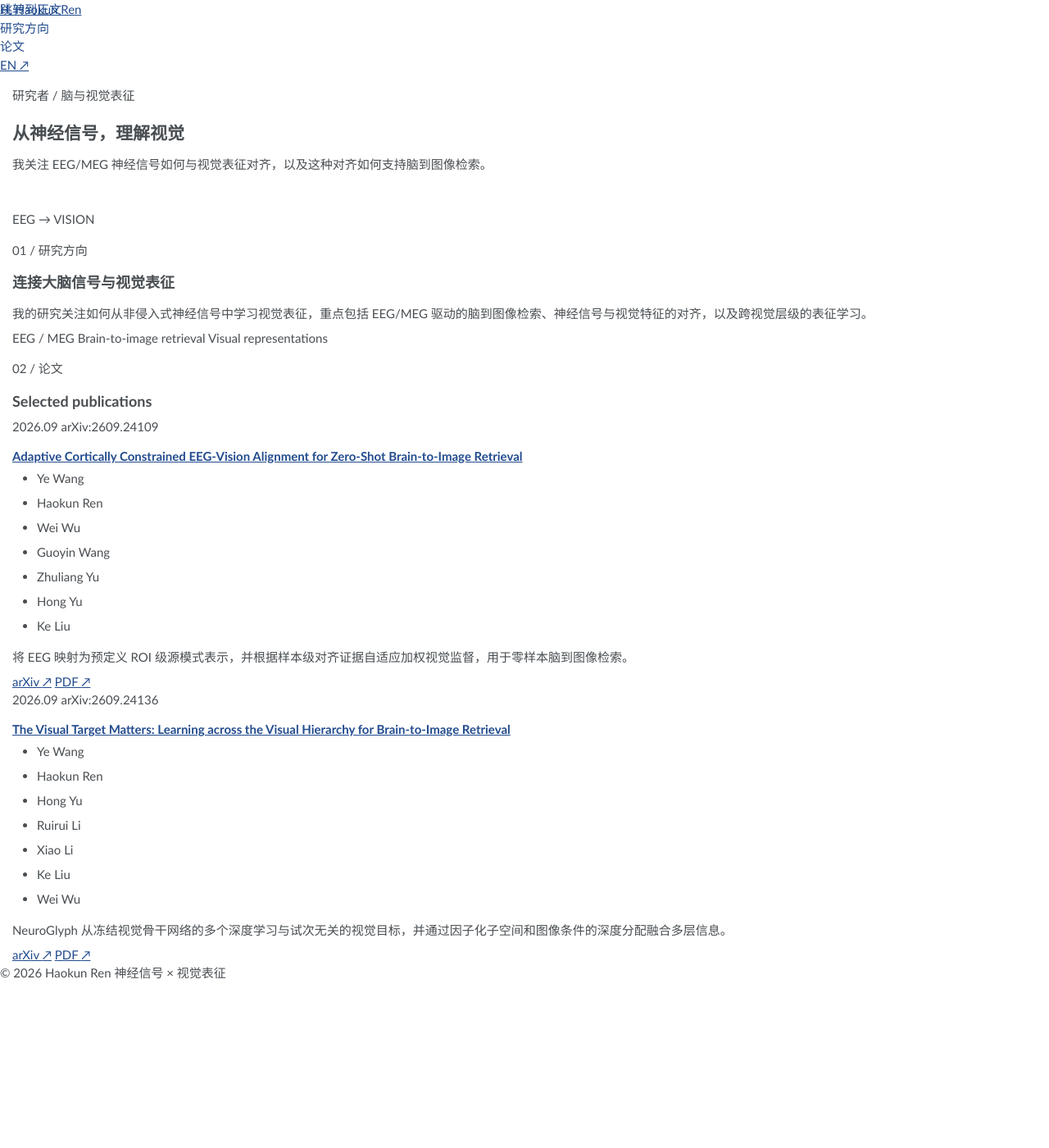
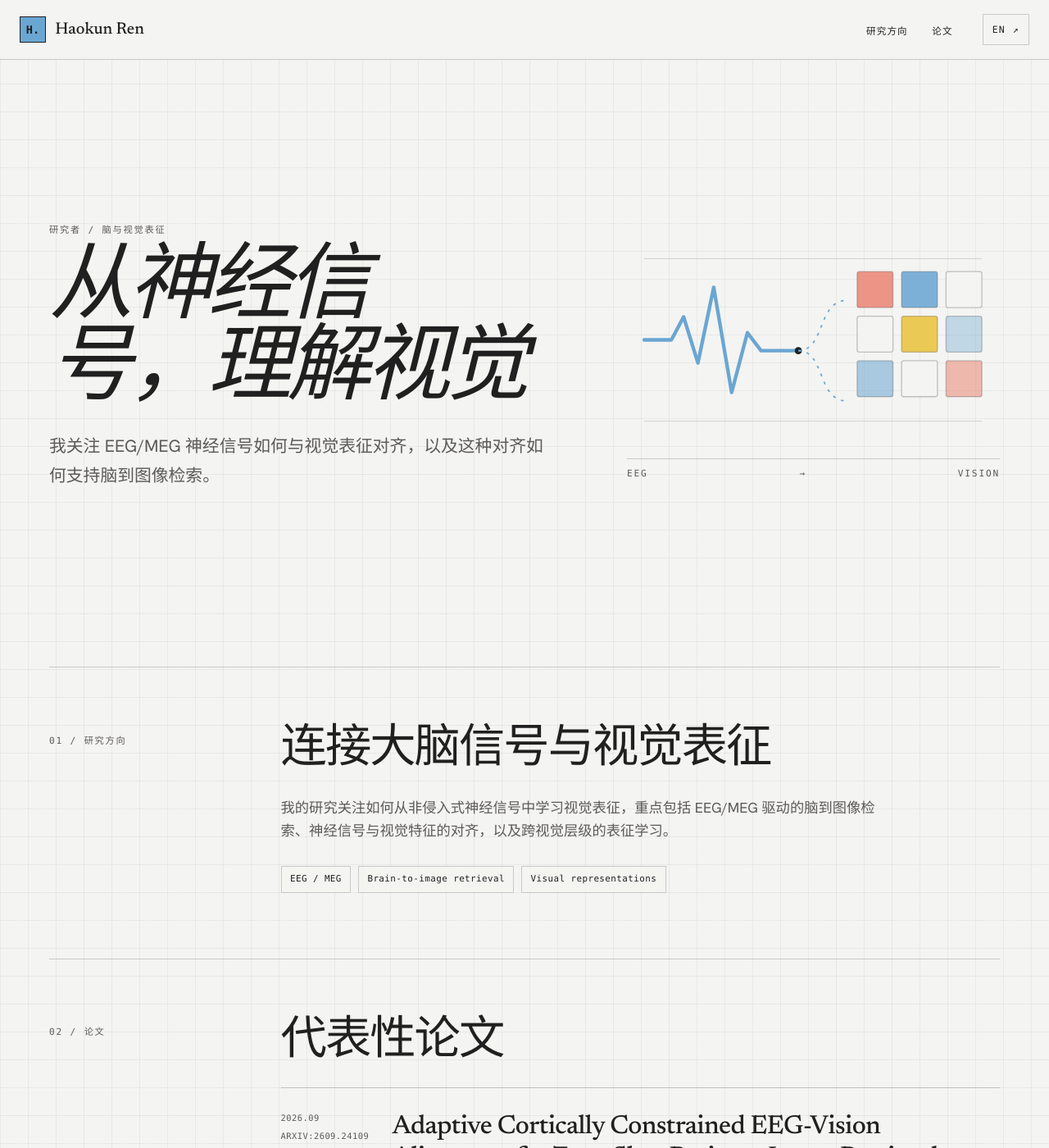
Before and after one commit to J4ck1e2000/J4ck1e2000.github.io, a Jekyll site: the page built from _pages/about.md, in a window 1280 px wide and 1400 px high. Shown: the whole window at 82% size. Built offline with Jekyll 4.4.1, drawn with Linux system fonts in a browser that asks for light colours.

Commit message:
feat: style bilingual academic homepage

```diff
--- a/_includes/head.html
+++ b/_includes/head.html
@@ -1,4 +1,8 @@
 <meta charset="utf-8">
 {% include seo.html %}
 <meta name="viewport" content="width=device-width, initial-scale=1.0">
-<link rel="stylesheet" href="{{ '/assets/css/main.css' | relative_url }}">
+<meta name="theme-color" content="#F4F4F2">
+<link rel="preconnect" href="https://fonts.googleapis.com">
+<link rel="preconnect" href="https://fonts.gstatic.com" crossorigin>
+<link href="https://fonts.googleapis.com/css2?family=Hanken+Grotesk:wght@400;500;600;700&family=Newsreader:ital,opsz,wght@0,6..72,400;0,6..72,500;1,6..72,400;1,6..72,500&display=swap" rel="stylesheet">
+<link rel="stylesheet" href="{{ '/assets/css/site.css' | relative_url }}">
--- a/_includes/publication.html
+++ b/_includes/publication.html
@@ -5,7 +5,7 @@
     <span>arXiv:{{ paper.id }}</span>
   </div>
   <h3 class="publication__title"><a href="{{ paper.arxiv_url }}">{{ paper.title | escape }}</a></h3>
-  <ul class="publication__authors" aria-label="Authors">
+  <ul class="publication__authors" aria-label="{% if page.locale == 'zh' %}作者{% else %}Authors{% endif %}">
     {% for author in paper.authors %}
       <li{% if author.owner %} class="publication__author--owner"{% endif %}>{{ author.name | escape }}</li>
     {% endfor %}
--- a/_pages/about.md
+++ b/_pages/about.md
@@ -25,6 +25,6 @@ redirect_from:
 
 <section id="publications" class="content-section">
   <p class="section-label">02 / 论文</p>
-  <h2>Selected publications</h2>
+  <h2>代表性论文</h2>
   {% include publication-list.html %}
 </section>
--- /dev/null
+++ b/assets/css/site.scss
@@ -0,0 +1,500 @@
+---
+---
+
+:root {
+  --paper: #F4F4F2;
+  --grid: #DEDEDA;
+  --ink: #202020;
+  --muted: #5C5A57;
+  --blue: #6AA6D2;
+  --blue-ink: #315F80;
+  --coral: #EC8E7D;
+  --yellow: #EBC84D;
+  --rule: rgba(32, 32, 32, .2);
+  --serif: "Newsreader", "Noto Serif SC", Georgia, serif;
+  --sans: "Hanken Grotesk", "PingFang SC", "Microsoft YaHei", sans-serif;
+  --mono: ui-monospace, SFMono-Regular, Menlo, Monaco, Consolas, monospace;
+  --content-width: 1160px;
+}
+
+*,
+*::before,
+*::after {
+  box-sizing: border-box;
+}
+
+html {
+  scroll-behavior: smooth;
+  scroll-padding-top: 7rem;
+}
+
+body {
+  min-width: 320px;
+  margin: 0;
+  color: var(--ink);
+  background-color: var(--paper);
+  background-image:
+    linear-gradient(to right, rgba(32, 32, 32, .055) 1px, transparent 1px),
+    linear-gradient(to bottom, rgba(32, 32, 32, .055) 1px, transparent 1px);
+  background-size: 34px 34px;
+  font-family: var(--sans);
+  font-size: 17px;
+  line-height: 1.65;
+  -webkit-font-smoothing: antialiased;
+}
+
+a {
+  color: var(--blue-ink);
+  text-decoration-thickness: 1px;
+  text-underline-offset: .2em;
+}
+
+a:hover {
+  color: var(--ink);
+}
+
+a:focus-visible {
+  outline: 3px solid var(--blue-ink);
+  outline-offset: 4px;
+  border-radius: 2px;
+}
+
+.skip-link {
+  position: absolute;
+  z-index: 10;
+  top: .75rem;
+  left: .75rem;
+  padding: .65rem .9rem;
+  transform: translateY(-160%);
+  color: var(--paper);
+  background: var(--ink);
+  text-decoration: none;
+}
+
+.skip-link:focus {
+  transform: translateY(0);
+}
+
+.site-header {
+  position: sticky;
+  z-index: 5;
+  top: 0;
+  border-bottom: 1px solid var(--rule);
+  background: rgba(244, 244, 242, .94);
+  backdrop-filter: blur(10px);
+}
+
+.site-header__inner {
+  display: grid;
+  grid-template-columns: 1fr auto auto;
+  align-items: center;
+  gap: 2.25rem;
+  width: min(calc(100% - 3rem), 1280px);
+  min-height: 72px;
+  margin: 0 auto;
+}
+
+.site-brand {
+  display: inline-flex;
+  align-items: center;
+  gap: .7rem;
+  width: fit-content;
+  color: var(--ink);
+  font-family: var(--serif);
+  font-size: 1.25rem;
+  font-weight: 500;
+  text-decoration: none;
+}
+
+.site-brand__mark {
+  display: grid;
+  width: 2rem;
+  height: 2rem;
+  place-items: center;
+  border: 1px solid var(--ink);
+  background: var(--blue);
+  font-family: var(--mono);
+  font-size: .85rem;
+  font-weight: 700;
+}
+
+.site-nav ul {
+  display: flex;
+  align-items: center;
+  gap: clamp(1rem, 2.3vw, 2.25rem);
+  margin: 0;
+  padding: 0;
+  list-style: none;
+}
+
+.site-nav a,
+.language-switch {
+  color: var(--ink);
+  font-family: var(--mono);
+  font-size: .72rem;
+  letter-spacing: .1em;
+  text-decoration: none;
+  text-transform: uppercase;
+}
+
+.site-nav a:hover {
+  text-decoration: underline;
+  text-decoration-color: var(--blue-ink);
+  text-underline-offset: .45rem;
+}
+
+.language-switch {
+  display: inline-flex;
+  align-items: center;
+  gap: .55rem;
+  padding: .55rem .7rem;
+  border: 1px solid var(--rule);
+  background: var(--paper);
+}
+
+.language-switch:hover {
+  border-color: var(--ink);
+}
+
+.site-main {
+  width: min(calc(100% - 3rem), var(--content-width));
+  margin: 0 auto;
+}
+
+.hero {
+  display: grid;
+  grid-template-columns: minmax(0, 1.15fr) minmax(250px, .85fr);
+  align-items: center;
+  gap: clamp(2rem, 7vw, 7rem);
+  min-height: min(740px, calc(100svh - 72px));
+  padding: 5rem 0 6rem;
+}
+
+.hero__eyebrow,
+.section-label,
+.hero__visual-label {
+  margin: 0;
+  color: var(--muted);
+  font-family: var(--mono);
+  font-size: .7rem;
+  letter-spacing: .16em;
+  line-height: 1.5;
+  text-transform: uppercase;
+}
+
+.hero h1 {
+  max-width: 13ch;
+  margin: 1.1rem 0 1.4rem;
+  font-family: var(--serif);
+  font-size: clamp(3.7rem, 8vw, 7.5rem);
+  font-style: italic;
+  font-weight: 400;
+  letter-spacing: -.055em;
+  line-height: .96;
+  text-wrap: balance;
+}
+
+.hero__summary {
+  max-width: 38rem;
+  margin: 0;
+  color: var(--muted);
+  font-size: clamp(1.05rem, 1.7vw, 1.3rem);
+  line-height: 1.7;
+}
+
+.hero__visual {
+  width: 100%;
+  max-width: 480px;
+  justify-self: end;
+}
+
+.hero__visual img {
+  display: block;
+  width: 100%;
+  height: auto;
+}
+
+.hero__visual-label {
+  display: flex;
+  justify-content: space-between;
+  margin-top: .8rem;
+  padding-top: .65rem;
+  border-top: 1px solid var(--rule);
+}
+
+.content-section {
+  display: grid;
+  grid-template-columns: minmax(150px, .38fr) minmax(0, 1.62fr);
+  column-gap: clamp(2rem, 6vw, 6rem);
+  padding: 4.5rem 0 5rem;
+  border-top: 1px solid var(--rule);
+  scroll-margin-top: 6.5rem;
+}
+
+.section-label {
+  grid-column: 1;
+  grid-row: 1 / span 4;
+  padding-top: .6rem;
+}
+
+.content-section h2 {
+  grid-column: 2;
+  margin: 0 0 1.5rem;
+  font-family: var(--serif);
+  font-size: clamp(2.2rem, 4.4vw, 4rem);
+  font-weight: 400;
+  letter-spacing: -.035em;
+  line-height: 1.08;
+  text-wrap: balance;
+}
+
+.content-section > p:not(.section-label) {
+  grid-column: 2;
+  max-width: 46rem;
+  margin: 0 0 1.5rem;
+  color: var(--muted);
+  font-size: 1.08rem;
+}
+
+.research-topics {
+  display: flex;
+  grid-column: 2;
+  flex-wrap: wrap;
+  gap: .55rem;
+  margin-top: .25rem;
+}
+
+.research-topics span {
+  padding: .4rem .65rem;
+  border: 1px solid var(--rule);
+  background: rgba(244, 244, 242, .82);
+  font-family: var(--mono);
+  font-size: .68rem;
+  letter-spacing: .04em;
+}
+
+.publication-list {
+  grid-column: 2;
+  border-top: 1px solid var(--rule);
+}
+
+.publication {
+  display: grid;
+  grid-template-columns: 112px minmax(0, 1fr);
+  column-gap: 1.5rem;
+  padding: 1.7rem 0 1.85rem;
+  border-bottom: 1px solid var(--rule);
+}
+
+.publication__meta {
+  display: flex;
+  grid-column: 1;
+  grid-row: 1 / span 4;
+  flex-direction: column;
+  gap: .35rem;
+  color: var(--muted);
+  font-family: var(--mono);
+  font-size: .65rem;
+  letter-spacing: .045em;
+  text-transform: uppercase;
+}
+
+.publication__title {
+  grid-column: 2;
+  margin: 0 0 .75rem;
+  font-family: var(--serif);
+  font-size: clamp(1.5rem, 2.5vw, 2.1rem);
+  font-weight: 500;
+  letter-spacing: -.02em;
+  line-height: 1.2;
+  text-wrap: balance;
+}
+
+.publication__title a {
+  color: var(--ink);
+  text-decoration: none;
+}
+
+.publication__title a:hover {
+  color: var(--blue-ink);
+}
+
+.publication__authors {
+  display: flex;
+  grid-column: 2;
+  flex-wrap: wrap;
+  gap: 0 .3rem;
+  margin: 0 0 .75rem;
+  padding: 0;
+  color: var(--muted);
+  font-size: .88rem;
+  list-style: none;
+}
+
+.publication__authors li:not(:last-child)::after {
+  content: ",";
+}
+
+.publication__author--owner {
+  color: var(--ink);
+  font-weight: 700;
+}
+
+.publication__summary {
+  grid-column: 2;
+  margin: 0 0 .9rem;
+  color: var(--muted);
+  font-size: .95rem;
+}
+
+.publication__links {
+  display: flex;
+  grid-column: 2;
+  gap: 1.2rem;
+  font-family: var(--mono);
+  font-size: .72rem;
+  letter-spacing: .05em;
+  text-transform: uppercase;
+}
+
+.publication__links a {
+  color: var(--blue-ink);
+  text-decoration: none;
+}
+
+.publication__links a:hover {
+  text-decoration: underline;
+  text-underline-offset: .3em;
+}
+
+.site-footer {
+  display: flex;
+  justify-content: space-between;
+  gap: 1rem;
+  width: min(calc(100% - 3rem), var(--content-width));
+  margin: 0 auto;
+  padding: 1.4rem 0 2.2rem;
+  border-top: 1px solid var(--rule);
+  color: var(--muted);
+  font-family: var(--mono);
+  font-size: .66rem;
+  letter-spacing: .05em;
+  text-transform: uppercase;
+}
+
+@media (max-width: 760px) {
+  .site-header__inner {
+    grid-template-columns: 1fr auto;
+    gap: .8rem 1rem;
+    width: min(calc(100% - 2rem), var(--content-width));
+    padding: .8rem 0;
+  }
+
+  .site-nav {
+    grid-column: 1 / -1;
+    grid-row: 2;
+    overflow-x: auto;
+    padding: .35rem 0 .15rem;
+  }
+
+  .site-nav ul {
+    width: max-content;
+  }
+
+  .hero {
+    grid-template-columns: minmax(0, 1fr);
+    gap: 2.5rem;
+    min-height: 0;
+    padding: 4.5rem 0 4rem;
+  }
+
+  .hero h1 {
+    max-width: 15ch;
+    font-size: clamp(3.4rem, 14vw, 6rem);
+  }
+
+  .hero__visual {
+    width: min(100%, 420px);
+    justify-self: center;
+  }
+
+  .content-section {
+    grid-template-columns: minmax(0, 1fr);
+    gap: 0;
+    padding: 3rem 0 3.5rem;
+  }
+
+  .section-label,
+  .content-section h2,
+  .content-section > p:not(.section-label),
+  .research-topics,
+  .publication-list {
+    grid-column: 1;
+  }
+
+  .section-label {
+    grid-row: auto;
+    margin-bottom: 1rem;
+  }
+
+  .content-section h2 {
+    margin-bottom: 1.1rem;
+  }
+
+  .publication {
+    grid-template-columns: minmax(0, 1fr);
+    row-gap: .45rem;
+    padding: 1.35rem 0 1.5rem;
+  }
+
+  .publication__meta,
+  .publication__title,
+  .publication__authors,
+  .publication__summary,
+  .publication__links {
+    grid-column: 1;
+    grid-row: auto;
+  }
+
+  .publication__meta {
+    flex-direction: row;
+    gap: .8rem;
+    margin-bottom: .3rem;
+  }
+
+  .site-footer {
+    width: min(calc(100% - 2rem), var(--content-width));
+    flex-direction: column;
+    gap: .35rem;
+  }
+}
+
+@media (max-width: 420px) {
+  .site-main {
+    width: calc(100% - 2rem);
+  }
+
+  .hero h1 {
+    font-size: clamp(3rem, 13vw, 4rem);
+  }
+
+  .site-nav a,
+  .language-switch {
+    font-size: .65rem;
+  }
+}
+
+@media (prefers-reduced-motion: reduce) {
+  html {
+    scroll-behavior: auto;
+  }
+
+  *,
+  *::before,
+  *::after {
+    scroll-behavior: auto !important;
+    transition-duration: .01ms !important;
+    animation-duration: .01ms !important;
+    animation-iteration-count: 1 !important;
+  }
+}
```
Also changed, not shown: images/brain-vision-mark.svg (added).
